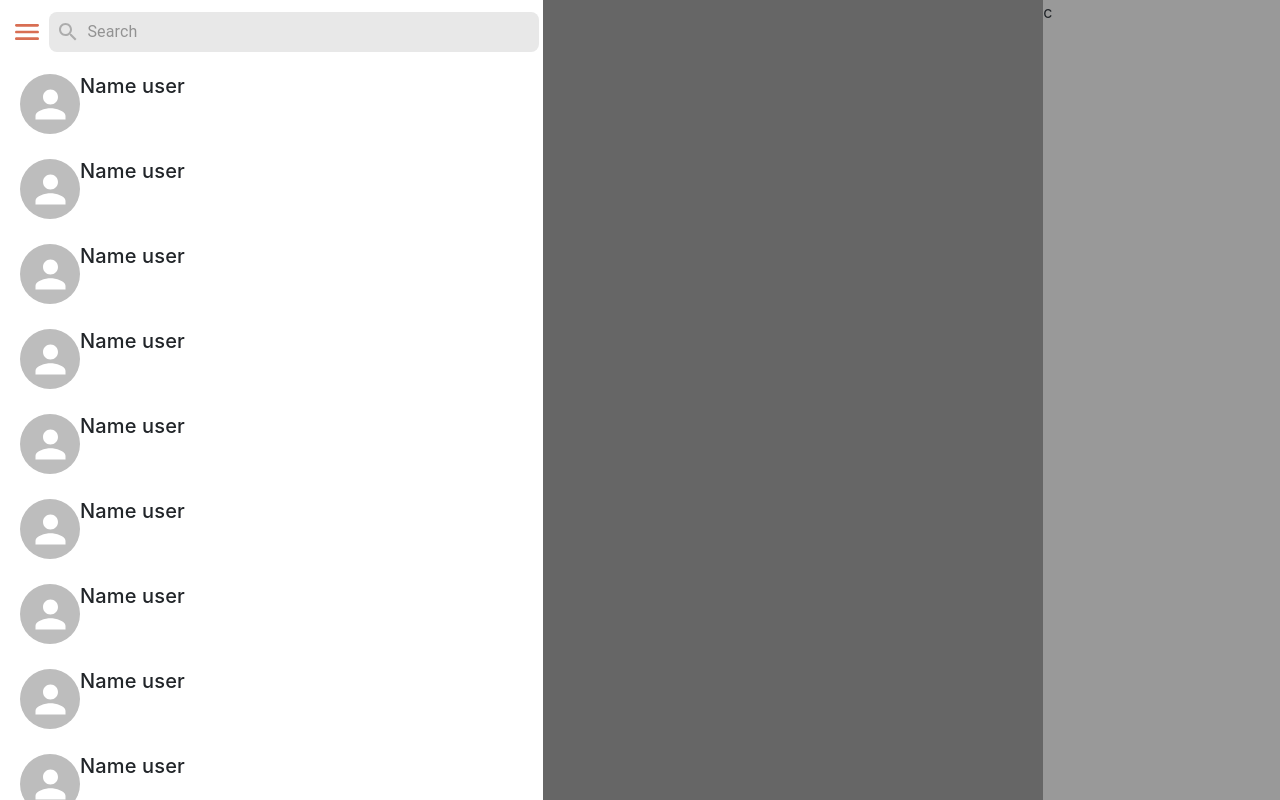
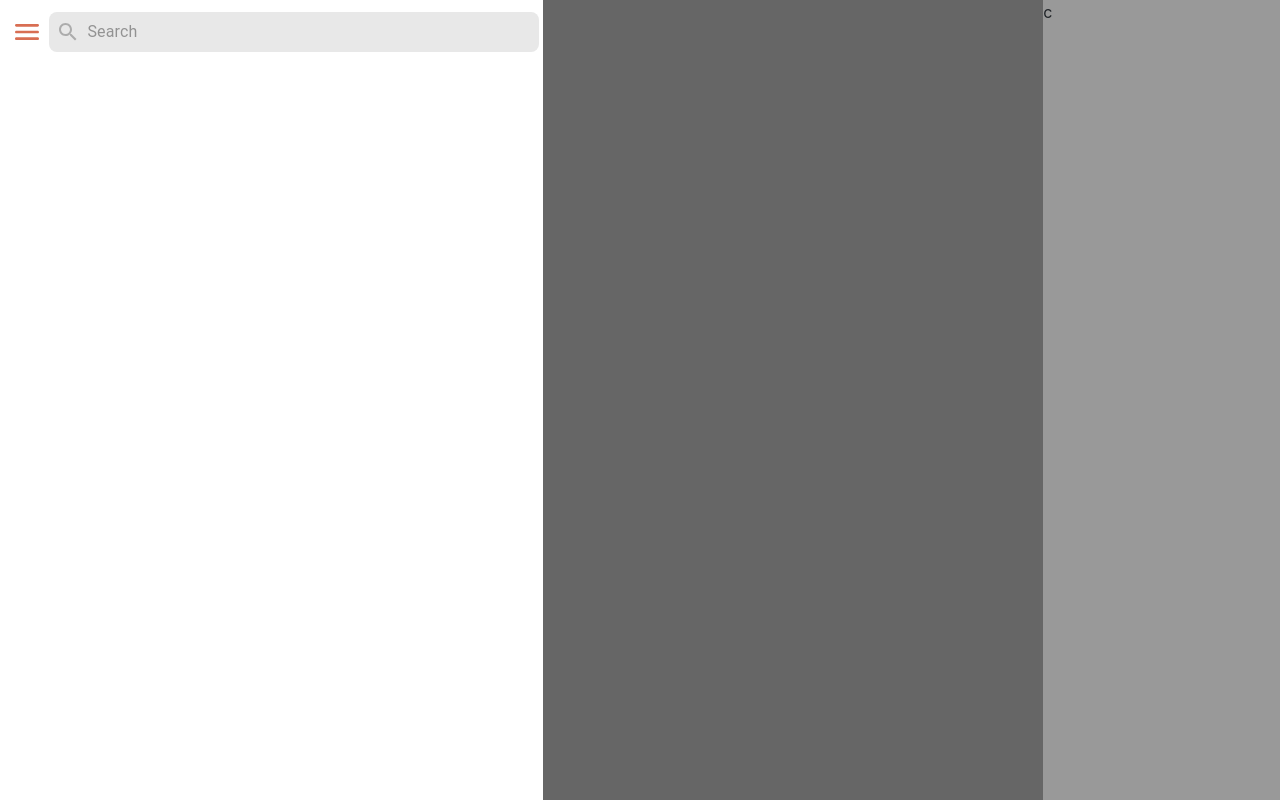
Before and after one commit to nrin31266/message-app, a Next.js app: page / in a window 1280 px wide. Built offline with nearby package versions, Linux system fonts and the light colour scheme.

Commit message:
search UI

```diff
--- a/src/components/ChatLeft.tsx
+++ b/src/components/ChatLeft.tsx
@@ -1,6 +1,6 @@
 "use client";
 
-import React, { useEffect, useState } from "react";
+import React, { useEffect, useRef, useState } from "react";
 import MenuRoundedIcon from "@mui/icons-material/MenuRounded";
 import ArrowBackRoundedIcon from "@mui/icons-material/ArrowBackRounded";
 import SearchIcon from "@mui/icons-material/Search";
@@ -15,9 +15,9 @@ const ChatLeft = () => {
   const open = Boolean(anchorEl);
   const [displayKey, setDisplayKey] = useState<"main" | "sitting">("main");
   const [isSearch, setIsSearch] = useState(false);
-  const [query, setQuery] = useState('');
+  const [query, setQuery] = useState("");
   const [keyword, setKeyword] = useState("");
-
+  const inputSearchRef = useRef<HTMLInputElement>(null);
 
   // Sử dụng useRef để lưu trữ giá trị của debounceTimer
   const debounceTimer = React.useRef<NodeJS.Timeout | null>(null);
@@ -29,6 +29,8 @@ const ChatLeft = () => {
         console.log('Searching for:', query);
         setKeyword(query);
       }, 600); // Thời gian chờ sau khi dừng gõ
+    } else {
+      setKeyword(""); // Nếu không có query thì reset keyword
     }
     return () => {
       // Hủy bỏ timer khi người dùng tiếp tục nhập
@@ -38,12 +40,19 @@ const ChatLeft = () => {
     };
   }, [query]); // Chạy lại khi `query` thay đổi
 
+
   const handleOpenMenu = (event: React.MouseEvent<HTMLElement>) => {
     setAnchorEl(event.currentTarget);
   };
 
   const handleClose = () => {
     setAnchorEl(null);
+  };
+
+  const handleSearchReset = () => {
+    setIsSearch(false);
+    setKeyword("");
+    setQuery(""); // Reset state query
   };
 
   return (
@@ -61,7 +70,11 @@ const ChatLeft = () => {
           style={{ display: "flex", height: "8%", alignItems: "center" }}
         >
           <Button
-            onClick={!isSearch ? handleOpenMenu : () => setIsSearch(false)}
+            onClick={
+              !isSearch
+                ? handleOpenMenu
+                : handleSearchReset
+            }
             sx={{ minWidth: 0, height: "max-content" }}
           >
             {!isSearch ? (
@@ -83,11 +96,13 @@ const ChatLeft = () => {
               <SearchIcon />
             </Button>
             <InputBase
+              ref={inputSearchRef}
               onFocus={() => setIsSearch(true)}
               sx={{ width: "100%" }}
               placeholder="Search"
               onChange={(e) => setQuery(e.target.value)}
               size="medium"
+              value={query || ""}
             />
           </Box>
         </div>
@@ -106,7 +121,13 @@ const ChatLeft = () => {
           onClose={handleClose}
         >
           <MenuItem>Profile</MenuItem>
-          <MenuItem onClick={()=>{setDisplayKey("sitting");}}>Sitting</MenuItem>
+          <MenuItem
+            onClick={() => {
+              setDisplayKey("sitting");
+            }}
+          >
+            Sitting
+          </MenuItem>
         </Menu>
       </Box>
 
@@ -117,7 +138,7 @@ const ChatLeft = () => {
           height: "100%",
         }}
       >
-        <SittingComponent onClose={()=>setDisplayKey("main")}/>
+        <SittingComponent onClose={() => setDisplayKey("main")} />
       </Box>
     </>
   );
--- a/src/components/ChatLeftSearchComponent.tsx
+++ b/src/components/ChatLeftSearchComponent.tsx
@@ -1,8 +1,11 @@
 "use client";
 import { GLOBAL_API } from "@/config/config";
 import handleApi from "@/config/handleApi";
+import { PageRes } from "@/models/AppModel";
+import { User } from "@/models/UserModel";
 import { Box, CircularProgress } from "@mui/material";
 import React, { useEffect, useState } from "react";
+import UserItem from "./UserItem";
 
 interface Props {
   keyword: string;
@@ -10,12 +13,14 @@ interface Props {
 
 const ChatLeftSearchComponent = ({ keyword }: Props) => {
   const [isLoading, setIsLoading] = useState(false);
+  const [globalDataSearch, setGlobalDataSearch] = useState<PageRes<User>>();
 
   useEffect(() => {
     if (keyword) {
       search();
     } else {
       console.log("empty search");
+      setGlobalDataSearch(undefined);
     }
   }, [keyword]);
 
@@ -26,6 +31,7 @@ const ChatLeftSearchComponent = ({ keyword }: Props) => {
         `${GLOBAL_API.USER}/search?keyword=${keyword}&page=${1}`
       );
       console.log(resSearch);
+      setGlobalDataSearch(resSearch.result);
     } catch (error: any) {
       console.log(error);
     } finally {
@@ -40,7 +46,18 @@ const ChatLeftSearchComponent = ({ keyword }: Props) => {
           <CircularProgress />
         </Box>
       )}
-      <div>Search: {keyword}</div>
+      {
+        !globalDataSearch ? <> <h4>Connect with friends</h4></> :
+        globalDataSearch.data.length === 0?<> <h4>Empty</h4></> :
+        <>
+          <div style={{height: '100%', overflowY: 'auto', width: '100%'}}>
+
+            {
+              globalDataSearch.data.map((user, index)=><UserItem key={user.id} isSelected={false} onClick={()=>{}} user={user}/>)
+            }
+          </div>
+        </>
+      }
     </>
   );
 };
--- a/src/components/ChatLeftUsers.tsx
+++ b/src/components/ChatLeftUsers.tsx
@@ -4,7 +4,7 @@ import { Box } from '@mui/material';
 
 const ChatLeftUsers = () => {
   // Mảng người dùng giả định
-  const [users, setUsers] = useState([1, 2, 3, 4, 5, 6, 7, 8, 9, 10, 11, 12, 13, 14, 15, 16, 17, 18, 19, 20]);
+  // const [users, setUsers] = useState([1, 2, 3, 4, 5, 6, 7, 8, 9, 10, 11, 12, 13, 14, 15, 16, 17, 18, 19, 20]);
 
   // Trạng thái lưu người dùng đã chọn
   const [selectedUser, setSelectedUser] = useState<number | null>(null);
@@ -15,14 +15,15 @@ const ChatLeftUsers = () => {
   };
 
   const renderUserItems = () => {
-    return users.map((userId, index) => (
-      <UserItem
-        key={index}
-        user={userId}
-        isSelected={selectedUser === userId} // Kiểm tra xem người dùng có được chọn không
-        onClick={() => handleUserClick(userId)} // Thực hiện chọn người dùng
-      />
-    ));
+    // return users.map((userId, index) => (
+    //   <UserItem
+    //     key={index}
+    //     user={userId}
+    //     isSelected={selectedUser === userId} // Kiểm tra xem người dùng có được chọn không
+    //     onClick={() => handleUserClick(userId)} // Thực hiện chọn người dùng
+    //   />
+    // ));
+    return <></>
   };
 
   return <>{renderUserItems()}</>;
--- a/src/components/UserItem.tsx
+++ b/src/components/UserItem.tsx
@@ -1,9 +1,10 @@
+import { User } from "@/models/UserModel";
 import { Avatar } from "@mui/material";
 import React from "react";
 
 interface Props {
   onClick: (user: any) => void;
-  user: any;
+  user: User;
   isSelected: boolean;
 }
 
@@ -18,8 +19,8 @@ const UserItem = (props: Props) => {
       style={{ width: "100%", backgroundColor: isSelected ? "lightblue" : "", borderRadius: 10, padding: '10px'}}
     >
       <Avatar sx={{ width: "60px", height: "60px" }} />
-      <div>
-        <h5>Name user</h5>
+      <div className="ml-2">
+        <h6>{user.profile.firstName + " "+ user.profile.lastName + " (" + user.username + ")"}</h6>
       </div>
     </div>
   );
```
Also changed, not shown: src/models/AppModel.ts (+9 -0 lines), src/models/UserModel.ts (+11 -0 lines).
